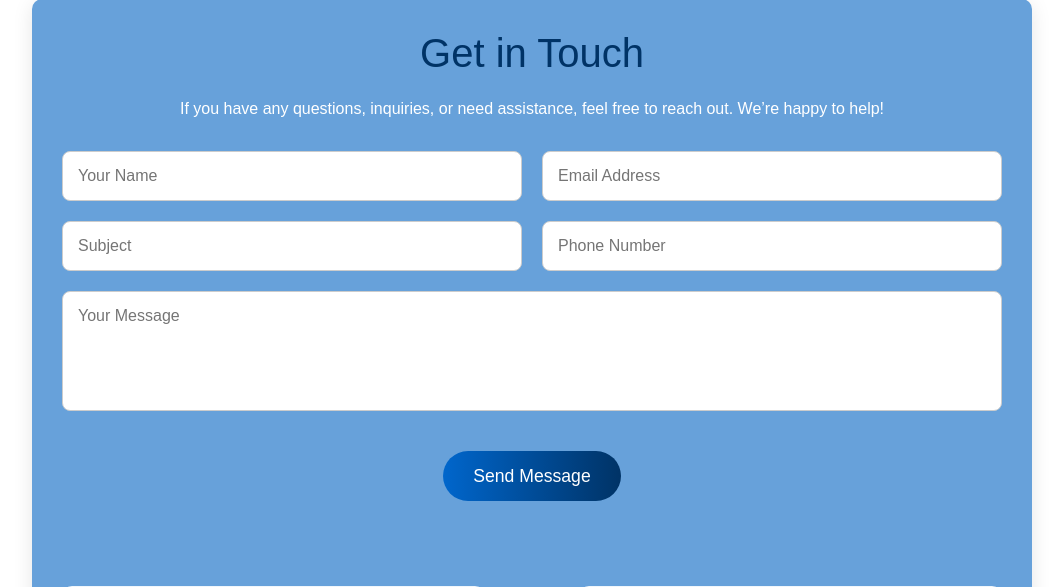
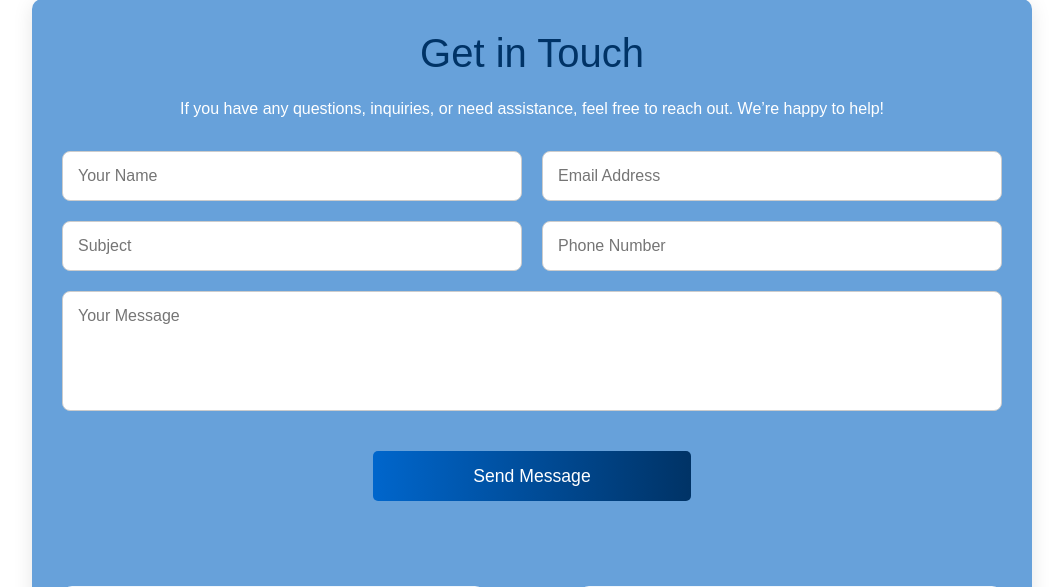
Before and after one commit to AJ0043/Surgical-Solution, a Django app: page /Contact/ in a window 1280 px wide. Shown: the part 511-1098 px from the top of the page, without its empty margins (108-1171 px from the left). Run offline with Django 5.2, Linux system fonts and the light colour scheme; some libraries are stand-ins or nearby versions.

Commit message:
first commit

```diff
--- a/MyApp/templates/Contact.html
+++ b/MyApp/templates/Contact.html
@@ -114,14 +114,15 @@
 
 
     .submit-btn button {
-        padding: 12px 30px;
+        padding: 12px 100px;
         font-size: 1.1rem;
         border: none;
-        border-radius: 50px;
+        border-radius: 5px;
         background: linear-gradient(to right, #0066cc, #003366);
         color: white;
         cursor: pointer;
         transition: 0.3s ease;
+
 
     }
 
--- a/MyApp/templates/Store/Inc/con.html
+++ b/MyApp/templates/Store/Inc/con.html
@@ -36,7 +36,7 @@
       display: flex;
       flex-wrap: wrap;
       gap: 30px;
-      background: rgb(125, 181, 192);
+     background: linear-gradient(to right,rgb(96, 153, 196),rgb(69, 157, 165));;
       border-radius: 10px;
       box-shadow: 0 4px 20px rgba(0, 0, 0, 0.1);
       padding: 40px;
--- a/MyApp/templates/Treatment.html
+++ b/MyApp/templates/Treatment.html
@@ -184,7 +184,7 @@
     <div class="banner-content">
       <h2>Your Health Matters – Book Your Appointment Today</h2>
       <p>Get expert surgical advice from Dr. Shialendra Jain. Book your appointment now for personalized, compassionate, and professional healthcare.</p>
-      <a href="#" class="banner-btn">Book Appointment</a>
+      <a href="/Book/" class="banner-btn">Book Appointment</a>
     </div>
 
 </div>
```
